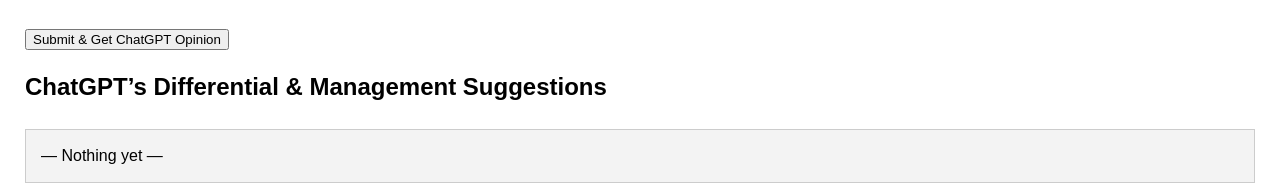
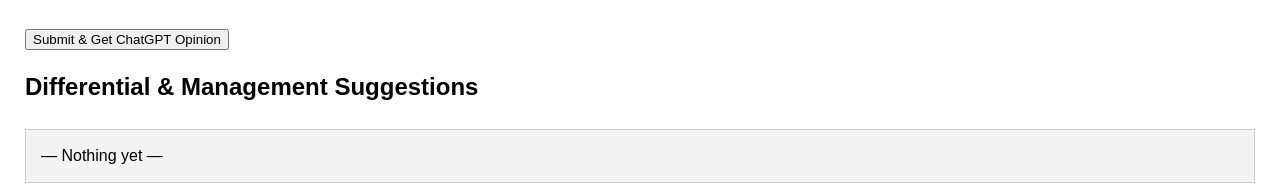
Before and after one commit to dr-redragon/dizzinessapp2, a website: page public/index.html in a window 1280 px wide. Shown: the part 5923-6108 px from the top of the page. Drawn offline with Linux system fonts and the light colour scheme.

Commit message:
Update index.html

```diff
--- a/public/index.html
+++ b/public/index.html
@@ -2,7 +2,7 @@
 <html lang="en">
 <head>
 <meta charset="UTF-8">
-<title>Dizziness & Imbalance Questionnaire</title>
+<title>Kontogiannis Dizziness & Imbalance Questionnaire</title>
 <style>
   body{font-family:Arial,Helvetica,sans-serif;margin:25px;line-height:1.4}
   h1{margin-top:0}
@@ -377,7 +377,7 @@
 
 <button id="sendButton" style="margin-top:10px">Submit &amp; Get ChatGPT Opinion</button>
 
-<h2>ChatGPT’s Differential &amp; Management Suggestions</h2>
+<h2>Differential &amp; Management Suggestions</h2>
 <div id="response">— Nothing yet —</div>
 
 <script>
```
